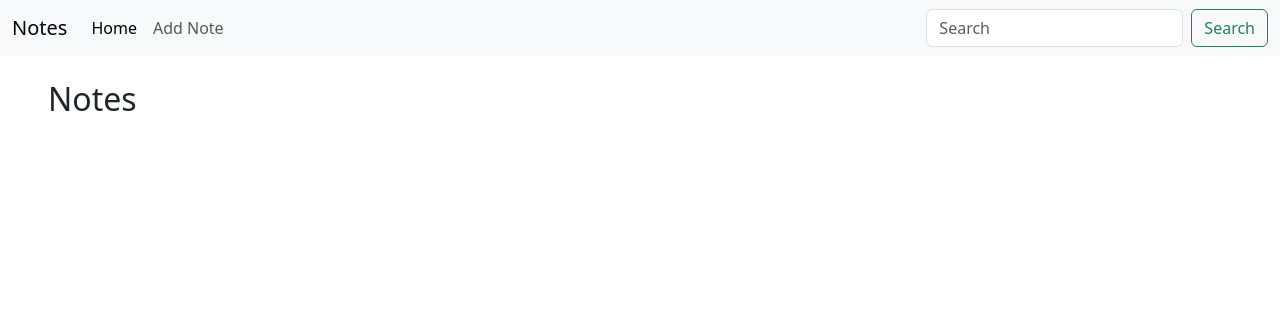
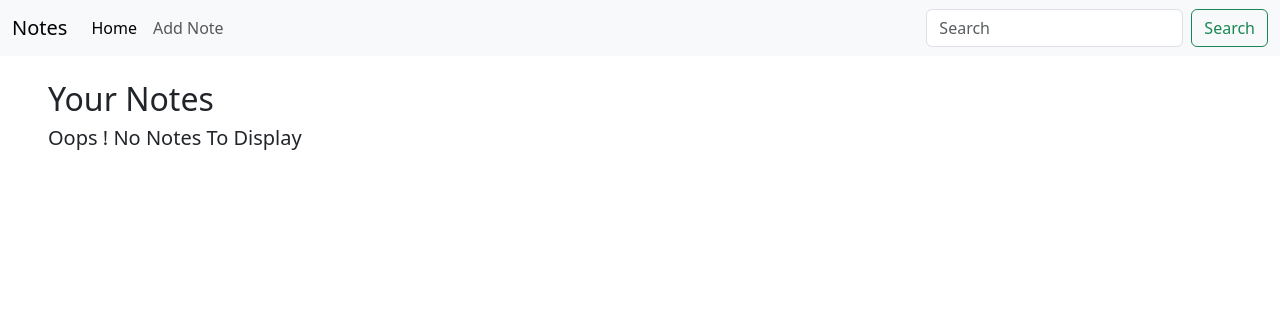
Before and after one commit to programwithabhi33/fastApiProject, a FastAPI app: page / in a window 1280 px wide. Shown: the top 316 px of the page. Run offline with FastAPI, Linux system fonts and the light colour scheme; data that the repository does not hold is empty.

Commit message:
project completed with bootstrap alert

```diff
--- a/templates/add.html
+++ b/templates/add.html
@@ -1,10 +1,10 @@
 {% extends "base.html" %}
-{% block title %}Index{% endblock %}
+{% block title %}Add Note | {% endblock %}
 
 {% block content %}
 <div class="container">
     <h2 class="my-4">Add Note</h2>
-    <form method="post">
+    <form action="/" method="post">
         <div class="form-floating mb-3">
             <input name="title" type="text" class="form-control" id="title" placeholder="Note Title">
             <label for="title">Note Title</label>
--- a/templates/base.html
+++ b/templates/base.html
@@ -5,6 +5,7 @@
     <meta charset="UTF-8">
     <meta http-equiv="X-UA-Compatible" content="IE=edge">
     <meta name="viewport" content="width=device-width, initial-scale=1.0">
+    <link rel="icon" type="image/x-icon" href="{{ url_for('static', path='assets/favicon.png') }}">
     <link href="https://cdn.jsdelivr.net/npm/bootstrap@5.3.0/dist/css/bootstrap.min.css" rel="stylesheet"
         integrity="sha384-9ndCyUaIbzAi2FUVXJi0CjmCapSmO7SnpJef0486qhLnuZ2cdeRhO02iuK6FUUVM" crossorigin="anonymous">
     <script src="https://cdn.jsdelivr.net/npm/bootstrap@5.3.0/dist/js/bootstrap.bundle.min.js"
@@ -12,7 +13,7 @@
         crossorigin="anonymous"></script>
     </body>
 </head>
-<title>{% block title %}{% endblock %} - My Webpage</title>
+<title>{% block title %}{% endblock %} iNotes</title>
 </head>
 
 <body>
--- a/templates/index.html
+++ b/templates/index.html
@@ -1,16 +1,29 @@
 {% extends "base.html" %}
-{% block title %}Index{% endblock %}
+{% block title %}Notes | {% endblock %}
 
 {% block content %}
-    <h2 class="mx-4 my-2">Notes</h2>
+    {% if add_note is true %}
+    <div class="alert alert-success alert-dismissible fade show mx-4 my-2" role="alert">
+        <strong>Success ! </strong>Your note added successfully.
+        <button type="button" class="btn-close" data-bs-dismiss="alert" aria-label="Close"></button>
+    </div>
+    {% endif %}
+    <h2 class="mx-4 my-2">Your Notes</h2>
+    {% if notes  %}
         <div class="d-flex flex-wrap">
-        {% for note in note %}
+            {% for note in notes %}
                 <div class="card m-4" style="width: 18rem;">
+                    {% if note.important == True %}
+                        <span class="badge text-bg-success position-absolute end-0">IMP</span>
+                    {% endif %}
                     <div class="card-body">
                     <h5 class="card-title">{{note.title}}</h5>
-                <p class="card-text">S{{note.description}}</p>
+                    <p class="card-text">{{note.desc}}</p>
                     </div>
                 </div>
             {% endfor %}
         </div>
+    {% else %}
+        <h5 class="mx-4 my-2">Oops ! No Notes To Display</h5>
+    {% endif %}
 {% endblock %}
```
Also changed, not shown: routes/note.py (+9 -3 lines), static/assets/favicon.png (added). Lines whose indentation alone changed are shown as unchanged.
